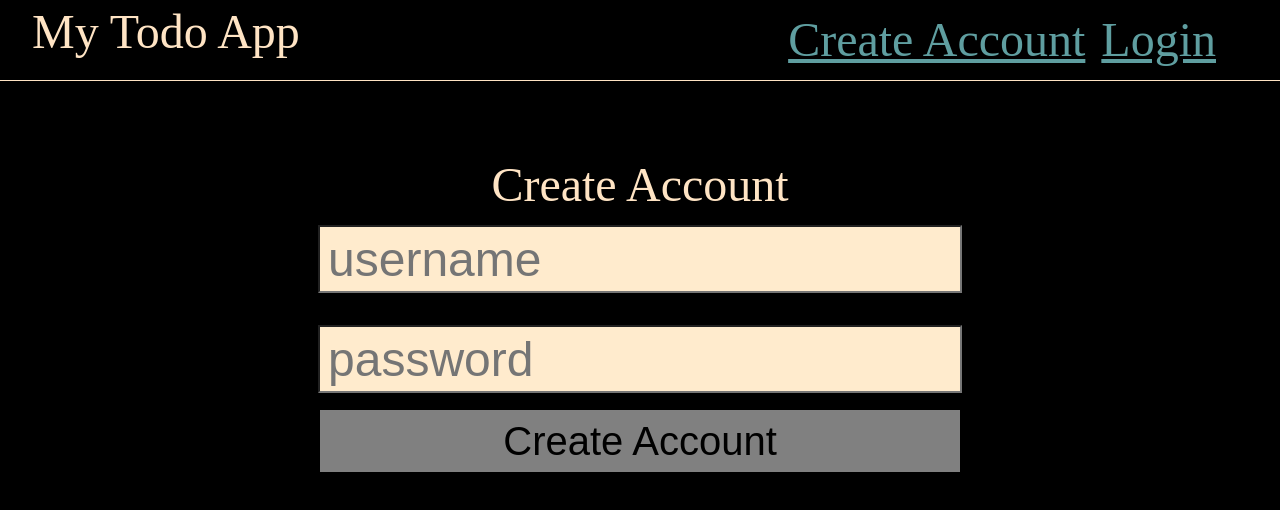
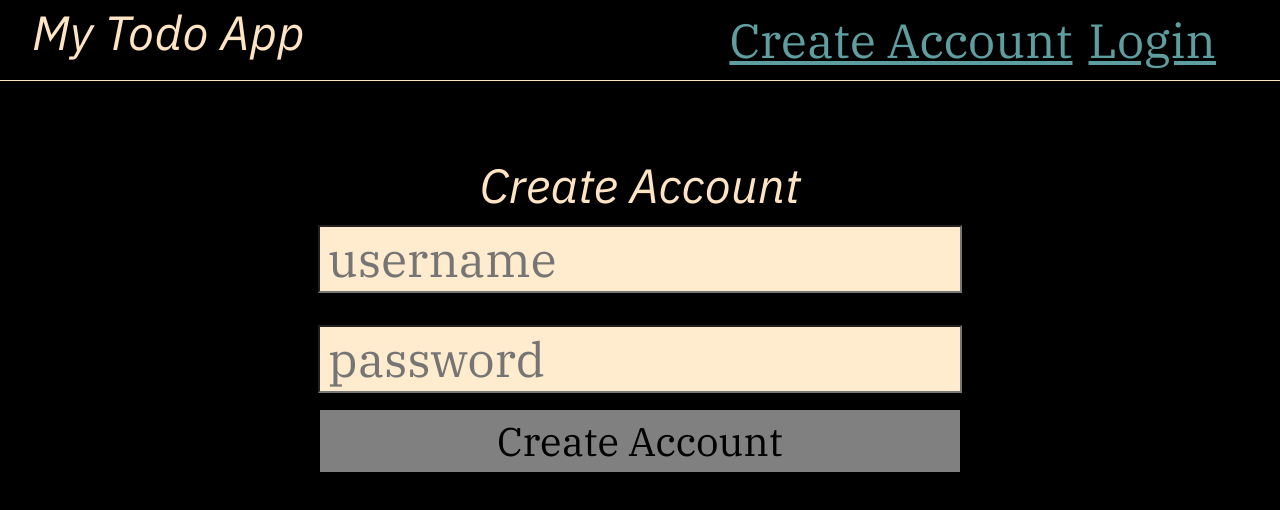
Before and after one commit to falcon20000111/full-stack-todo-rust-course, a Vue app in the folder frontend/vue/: page /create-account in a window 1280 px wide. Shown: the top 510 px of the page. Built offline with nearby package versions, Linux system fonts and the light colour scheme; no server answers.

Commit message:
now using a better font

```diff
--- a/frontend/vue/public/index.html
+++ b/frontend/vue/public/index.html
@@ -12,6 +12,13 @@
   <link rel="stylesheet" href="https://cdnjs.cloudflare.com/ajax/libs/meyer-reset/2.0/reset.min.css"
     integrity="sha512-NmLkDIU1C/C88wi324HBc+S2kLhi08PN5GDeUVVVC/BVt/9Izdsc9SVeVfA1UZbY3sHUlDSyRXhCzHfr6hmPPw=="
     crossorigin="anonymous" referrerpolicy="no-referrer" />
+  <style>
+    @import url('https://fonts.googleapis.com/css2?family=IBM+Plex+Serif&display=swap');
+
+    * {
+      font-family: "IBM Plex Serif", serif;
+    }
+  </style>
 </head>
 
 <body>
--- a/frontend/vue/src/App.vue
+++ b/frontend/vue/src/App.vue
@@ -127,10 +127,13 @@ export default {
 
 
 <style>
+@import url("https://fonts.googleapis.com/css2?family=IBM+Plex+Sans:ital@1&family=IBM+Plex+Serif&display=swap");
+
 body {
   background-color: black;
   color: bisque;
   font-size: 3rem;
+  font-family: "IBM Plex Serif";
 }
 
 main {
--- a/frontend/vue/src/components/Navbar.vue
+++ b/frontend/vue/src/components/Navbar.vue
@@ -83,6 +83,8 @@ export default {
 </script>
 
 <style scoped>
+@import url("https://fonts.googleapis.com/css2?family=IBM+Plex+Sans:ital@1&display=swap");
+
 section {
   border-bottom: 1px solid bisque;
 }
@@ -97,6 +99,7 @@ section,
 .title {
   color: bisque;
   text-decoration: none;
+  font-family: "IBM Plex Sans", sans-serif;
 }
 
 .auth {
--- a/frontend/vue/src/views/CreateAccount.vue
+++ b/frontend/vue/src/views/CreateAccount.vue
@@ -61,6 +61,12 @@ export default {
 </script>
 
 <style scoped>
+@import url("https://fonts.googleapis.com/css2?family=IBM+Plex+Sans:ital@1&display=swap");
+
+h1 {
+  font-family: "IBM Plex Sans", sans-serif;
+}
+
 .create-account {
   text-align: center;
 }
--- a/frontend/vue/src/views/Home.vue
+++ b/frontend/vue/src/views/Home.vue
@@ -2,7 +2,11 @@
   <div class="home">
     <h1 v-if="isLoggedIn">My Tasks</h1>
     <div class="filter-by" v-if="isLoggedIn">
-      <form-select label="Filter By" :options="filterByOptions" v-model="filterBy" />
+      <form-select
+        label="Filter By"
+        :options="filterByOptions"
+        v-model="filterBy"
+      />
     </div>
     <div class="sort-by" v-if="isLoggedIn">
       <form-select label="Sort By" :options="sortByOptions" v-model="sortBy" />
@@ -76,8 +80,8 @@ export default {
       },
       set(filterOptionValue) {
         this.$emit("filterSet", filterOptionValue);
-      }
-    }
+      },
+    },
   },
   methods: {
     taskLink(taskId) {
@@ -103,18 +107,24 @@ export default {
         none: true,
         completed: task.completed_at,
         uncompleted: !task.completed_at,
-        priorityA: task.priority == 'A',
-        priorityB: task.priority == 'B',
-        priorityC: task.priority == 'C',
-      }
+        priorityA: task.priority == "A",
+        priorityB: task.priority == "B",
+        priorityC: task.priority == "C",
+      };
 
       return filterByComparitors[this.$store.state.selectedFilterBy];
-    }
+    },
   },
 };
 </script>
 
 <style scoped>
+@import url("https://fonts.googleapis.com/css2?family=IBM+Plex+Sans:ital@1&display=swap");
+
+h1 {
+  font-family: "IBM Plex Sans", sans-serif;
+}
+
 h1 {
   margin-bottom: 2rem;
   font-size: 4rem;
--- a/frontend/vue/src/views/Login.vue
+++ b/frontend/vue/src/views/Login.vue
@@ -61,6 +61,12 @@ export default {
 </script>
 
 <style scoped>
+@import url("https://fonts.googleapis.com/css2?family=IBM+Plex+Sans:ital@1&display=swap");
+
+h1 {
+  font-family: "IBM Plex Sans", sans-serif;
+}
+
 .login {
   text-align: center;
 }
--- a/frontend/vue/src/views/Task.vue
+++ b/frontend/vue/src/views/Task.vue
@@ -150,6 +150,12 @@ export default {
 </script>
 
 <style scoped>
+@import url("https://fonts.googleapis.com/css2?family=IBM+Plex+Sans:ital@1&display=swap");
+
+h1 {
+  font-family: "IBM Plex Sans", sans-serif;
+}
+
 .one-task {
   text-align: center;
 }
```
Also changed, not shown: 1 other file (tests, documents, lock files or other folders).
